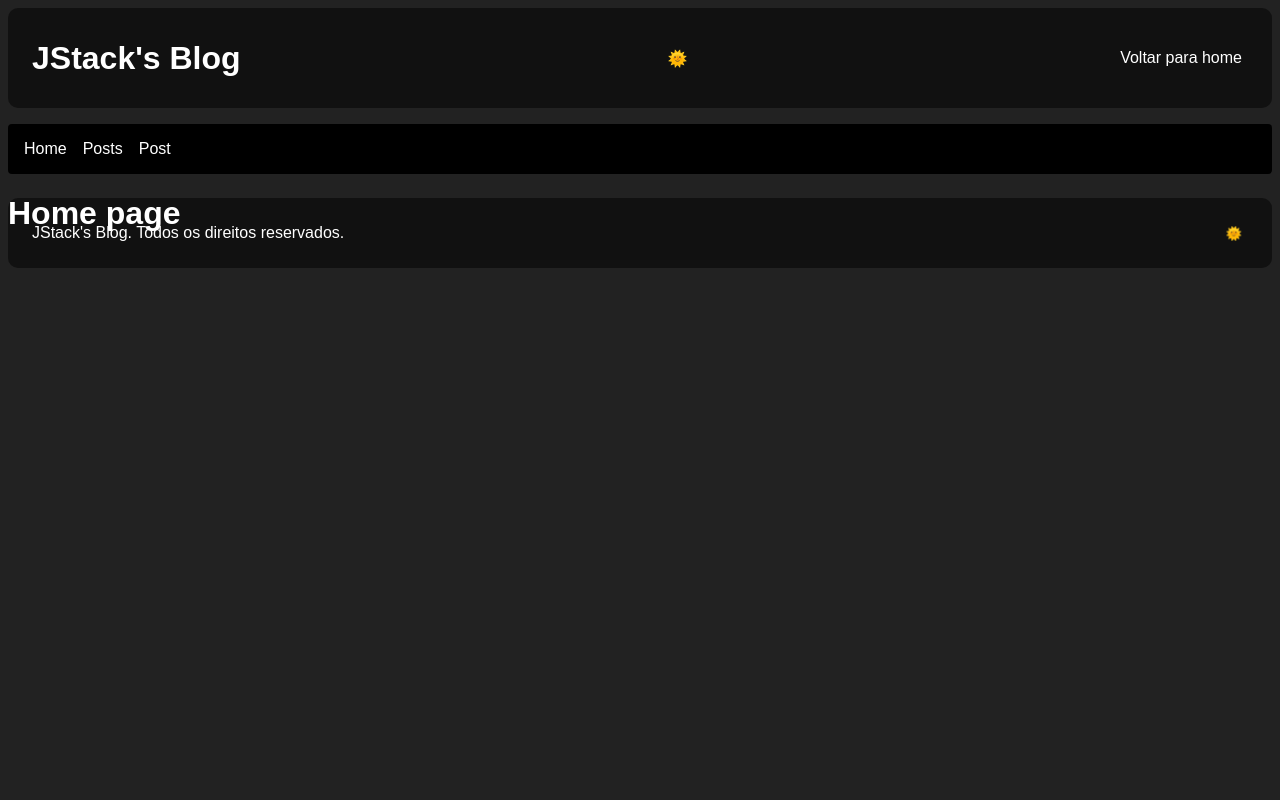
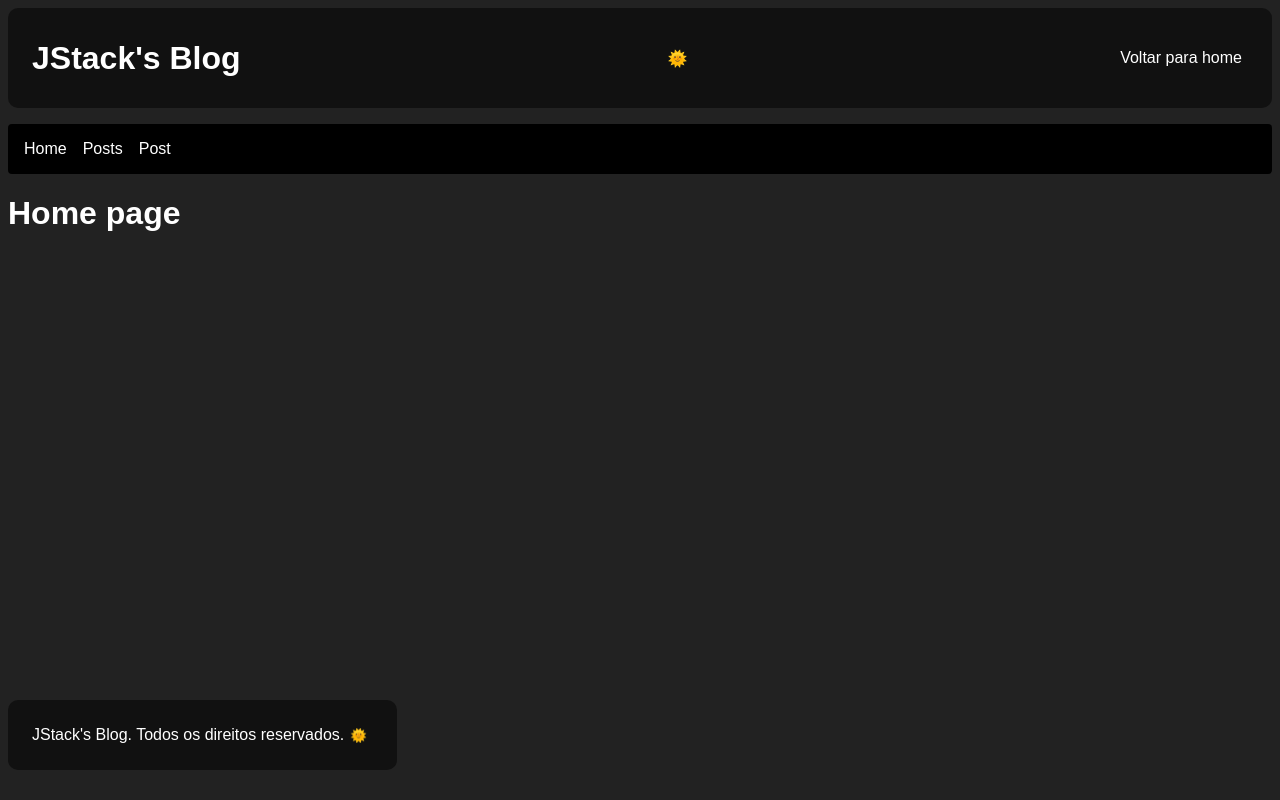
Before and after one commit to athena272/js-stack, a React app in the folder 04-react-router-v5/: page / in a window 1280 px wide. Built offline with nearby package versions, Linux system fonts and the light colour scheme.

Commit message:
Update styles.js

```diff
--- a/04-react-router-v5/src/components/Footer/styles.js
+++ b/04-react-router-v5/src/components/Footer/styles.js
@@ -9,6 +9,8 @@ export const Container = styled.footer`
   border-radius: 10px;
   justify-content: space-between;
   margin-top: 24px;
+  position: absolute;
+  bottom: 30px;
 
   button {
     cursor: pointer;
```
